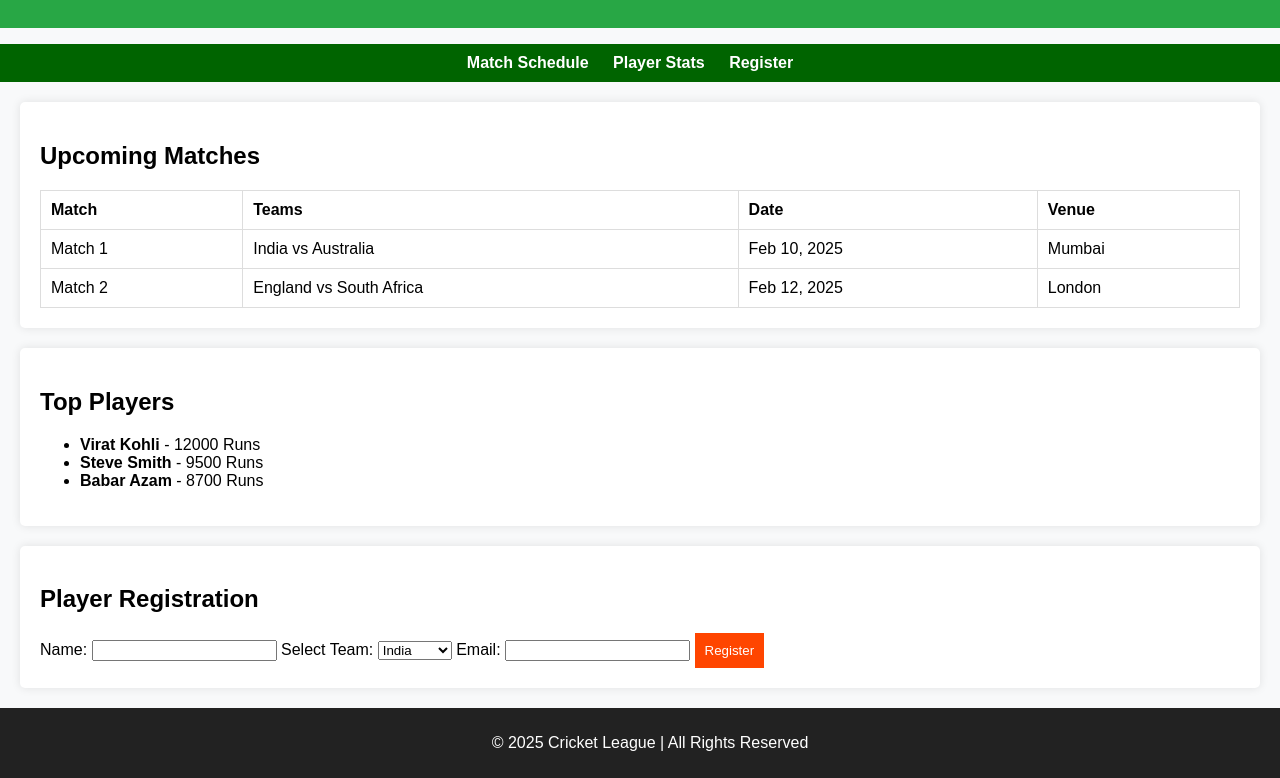
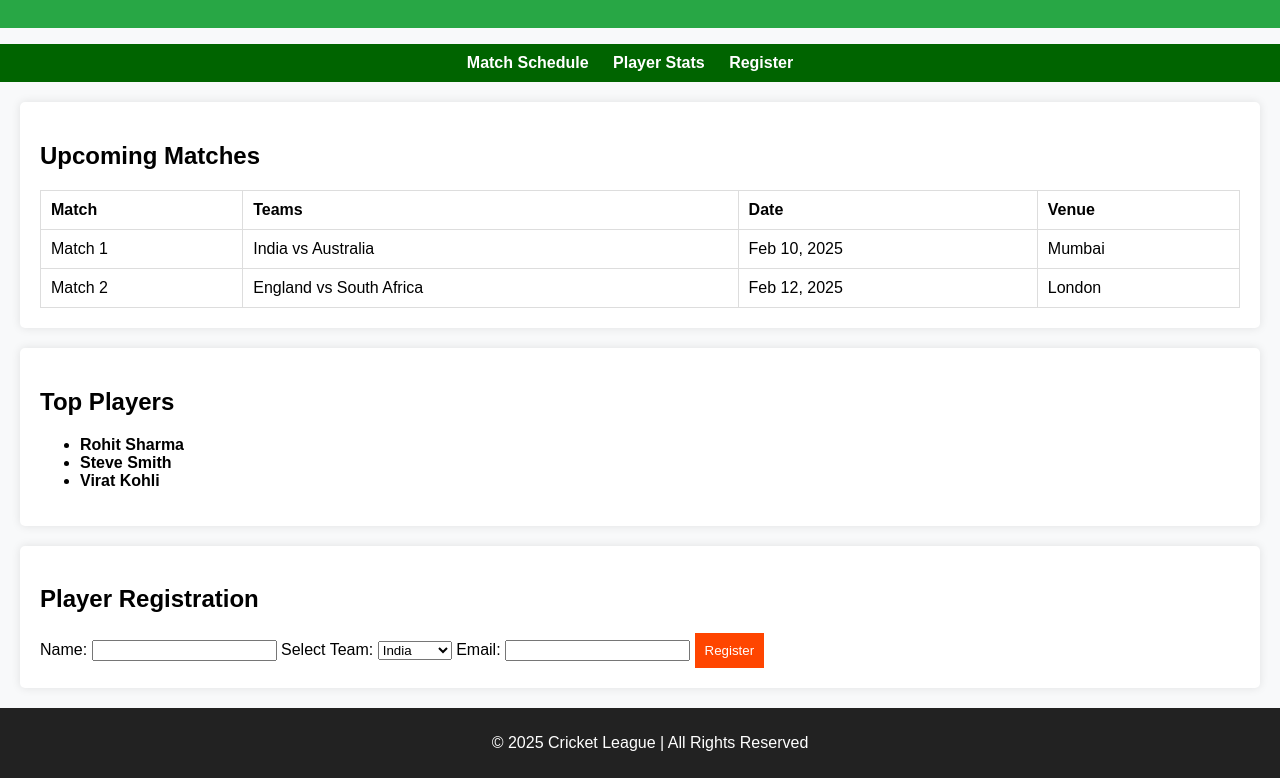
Before and after one commit to AyushMonga/22BCY10267_IWP_ASSIGNMENT, a plain HTML site: page index.html in a window 1280 px wide. Shown: the part 116-894 px from the top of the page. Drawn offline with Linux system fonts and the light colour scheme.

Commit message:
Update index.html

```diff
--- a/index.html
+++ b/index.html
@@ -48,9 +48,9 @@
     <section id="stats">
         <h2>Top Players</h2>
         <ul>
-            <li><b>Virat Kohli</b> - 12000 Runs</li>
-            <li><b>Steve Smith</b> - 9500 Runs</li>
-            <li><b>Babar Azam</b> - 8700 Runs</li>
+            <li><b>Rohit Sharma</b></li>
+            <li><b>Steve Smith</b></li>
+            <li><b>Virat Kohli</b> </li>
         </ul>
     </section>
 
```
